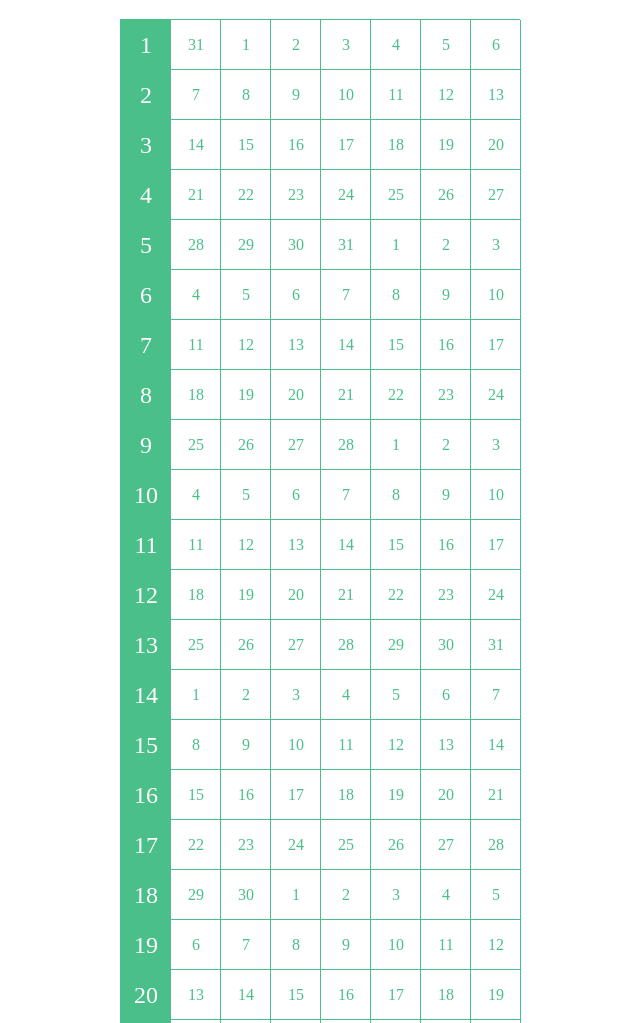
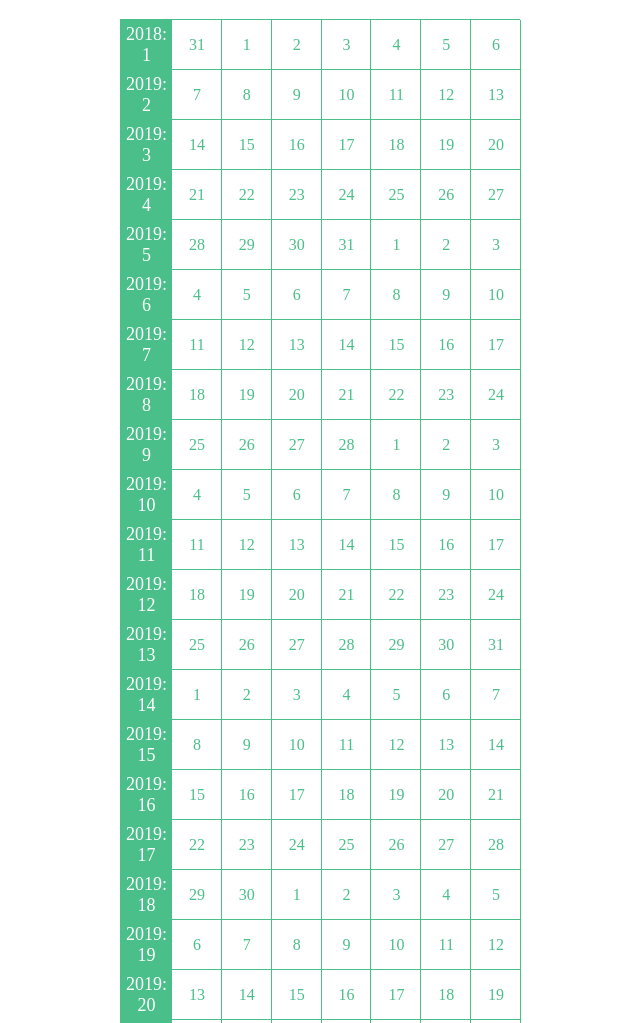
Before and after one commit to wser/js_calendar, a plain HTML site: page index.html in a window 1280 px wide. Shown: the top 1023 px of the page, without its empty margins (319-959 px from the left). Drawn offline with Linux system fonts and the light colour scheme.

Commit message:
loading ...

```diff
--- a/index.html
+++ b/index.html
@@ -2,11 +2,20 @@
 <html>
   <head>
     <title>Calendar</title>
-    <script type="text/javascript" src="clusterize.min.js"></script>
     <script type="text/javascript" src="script.js"></script>
     <link rel="stylesheet" type="text/css" href="./style/style.css" />
   </head>
   <body>
+    <div id="loading">
+      <h1>
+        Loading...
+      </h1>
+      <p>TODO:</p>
+      <p>- speed up loading time</p>
+      <p>- append, prepend n weeks</p>
+      <p>- scroll to date</p>
+      <p>- get selected date</p>
+    </div>
     <div class="calendar"></div>
   </body>
 </html>
--- a/script.js
+++ b/script.js
@@ -1,4 +1,5 @@
 const localeStr = 'sv-SE';
+const year = 2019;
 const weekdays = [
   'Sunday',
   'Monday',
@@ -57,49 +58,48 @@ const wCal = {
     return new Date(fyD.getTime() + noOfWeeks - days);
   },
   createCal() {
-    let b = [];
+    //Set the parent element
+    let calendar = [];
     for (let j = 0; j < 100; j++) {
-      let x = this.mondayFromWeekNumber(j + 1, 2019);
+      let x = this.mondayFromWeekNumber(j + 1, year);
 
-      //Set the parent element
-      // let week = document.createElement('div');
-      // week.className = 'week';
-      // week.id = `week_${j + 1}`;
-
-      let a = [];
+      //Set the child element
+      let week = [];
       // Create the inner elems before appending to parent
       for (let i = 0; i < 8; i++) {
-        //Set the child element
-        // let cell = document.createElement('div');
-        // cell.className = 'cell';
+        let xd = new Date(x.getFullYear(), x.getMonth(), x.getDate() + i - 1);
 
-        let xd = new Date(x.getFullYear(), x.getMonth(), x.getDate() + i - 1);
-        let xxd = xd.toLocaleDateString(localeStr);
-        let xxxd = xd.getDate();
-        let xdd = new Date(x.getFullYear(), x.getMonth(), x.getDate() + i);
-        let wkNum = this.getWeekNumber(xdd);
+        let wkNum = this.getWeekNumber(
+          new Date(x.getFullYear(), x.getMonth(), x.getDate() + i)
+        );
         //console.log(wkNum);
 
         if (i == 0) {
-          a.push(
-            `<div class="cell" id="week#${wkNum}" style="text-align: center; font-size:24px; color:white; background:#4abf8a">${wkNum}</div>`
-          );
-          // cell.id = ``;
-          // cell.innerHTML = wkNum;
-          // cell.style =
-          //   '';
+          week.push(`
+            <div
+              class="cell"
+              id="week#${wkNum}"
+              style="font-size:18px; color:white; background:#4abf8a">
+              ${x.getFullYear() + ': ' + wkNum}
+            </div>
+          `);
         } else {
-          a.push(`<div class="cell" id="${xxd}" >${xxxd}</div>`);
-          // cell.id = `${xxd}`;
-          // cell.innerHTML = xxxd;
+          week.push(`
+            <div
+              class="cell"
+              id="${xd.toLocaleDateString(localeStr)}" >
+              ${xd.getDate()}
+            </div>
+          `);
         }
-
-        // append to parent
-        //week.innerHTML = a.join('');
       }
-      b.push(`<div class="week" id="week_${j + 1}" >${a.join('')}</div>`);
+      calendar.push(
+        `<div class="week" id="week_${j + 1}" >${week.join('')}</div>`
+      );
       //append to DOM div
-      document.getElementsByClassName('calendar')[0].innerHTML = b.join('');
+      document.getElementsByClassName('calendar')[0].innerHTML = calendar.join(
+        ''
+      );
     }
   }
 };
@@ -107,4 +107,5 @@ const wCal = {
 //call calendar() when page load
 window.onload = function() {
   wCal.createCal();
+  document.getElementById('loading').style.display = 'none';
 };
--- a/style/style.scss
+++ b/style/style.scss
@@ -16,6 +16,7 @@ $primary-color: #4abf8a;
     .cell {
       height: 40px;
       display: flex;
+      flex-wrap: wrap;
       justify-content: center;
       flex-direction: column;
       text-align: center;
```
Also changed, not shown: style/style.css, 1 other file.
